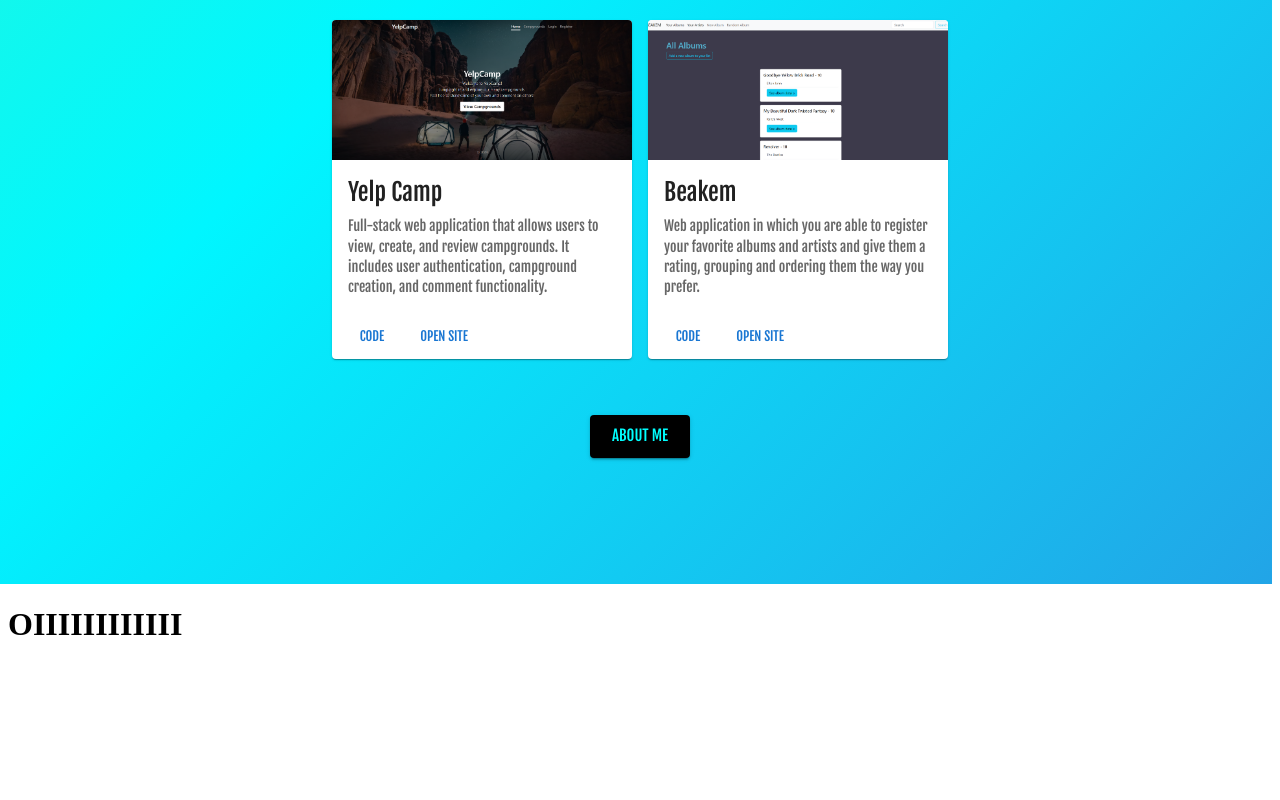
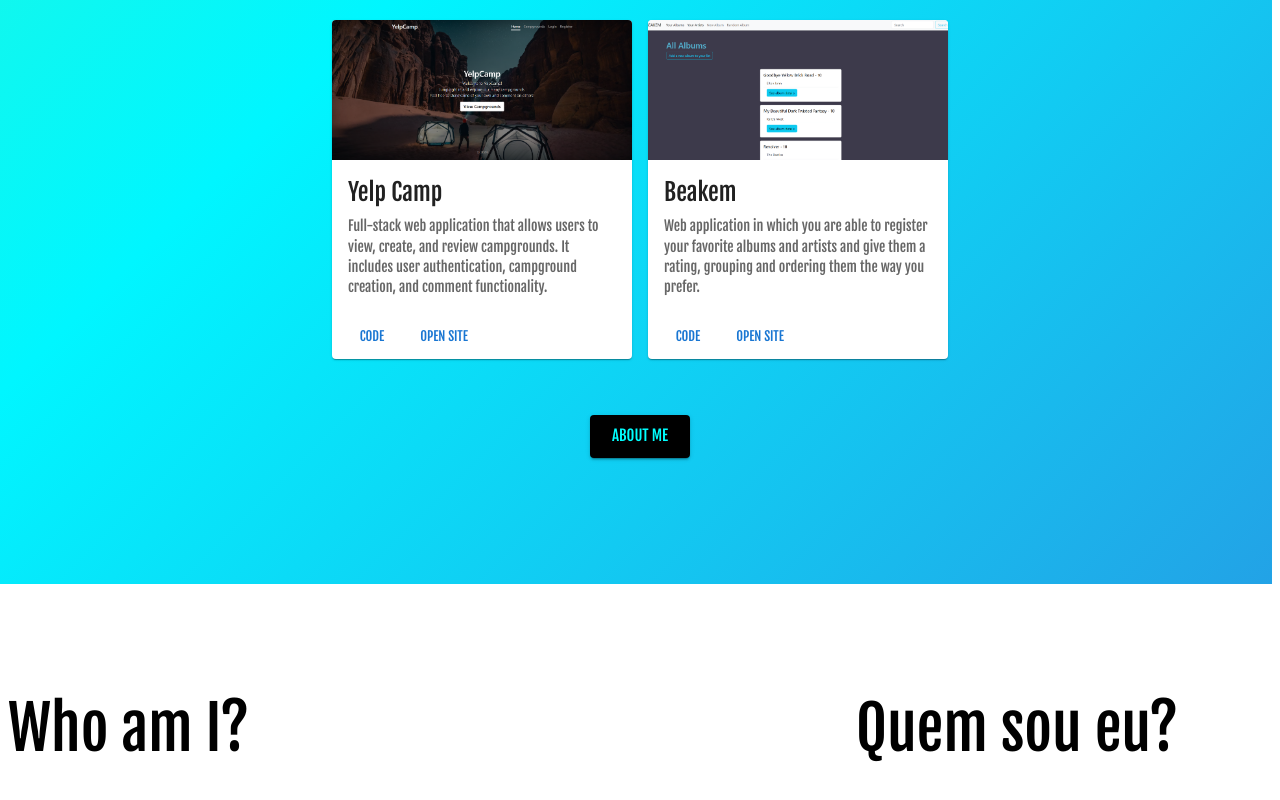
Before and after one commit to luizscheidt/portfolio, a React (Vite) app in the folder portfolio/: page / in a window 1280 px wide. Shown: the part 1016-1816 px from the top of the page. Before the commit the page ends 1680 px from the top, so only its background shows below. Built offline with nearby package versions, Linux system fonts and the light colour scheme.

Commit message:
First skecth for the about me page

```diff
--- /dev/null
+++ b/portfolio/src/About.css
@@ -0,0 +1,4 @@
+.ThirdSection {
+    padding-top: 100px;
+
+}
--- a/portfolio/src/About.jsx
+++ b/portfolio/src/About.jsx
@@ -1,5 +1,22 @@
+import { Grid, Typography, Stack, Button } from "@mui/material"
+
+import "./About.css"
+
 export default function (){
     return (
-        <h1>OIIIIIIIIIIII</h1>
+        <Grid container spacing={1} className="ThirdSection" sx={{mt:0.01, height: "100vh"}}>
+            <Grid item xs={4}>
+            <Typography variant="h2" component="h2">
+                Who am I?
+            </Typography>
+            </Grid>
+            <Grid item xs={4}>
+            </Grid>
+            <Grid item xs={4}>
+            <Typography variant="h2" component="h2">
+                Quem sou eu?
+            </Typography>
+            </Grid>
+        </Grid>
     )
 }
```
